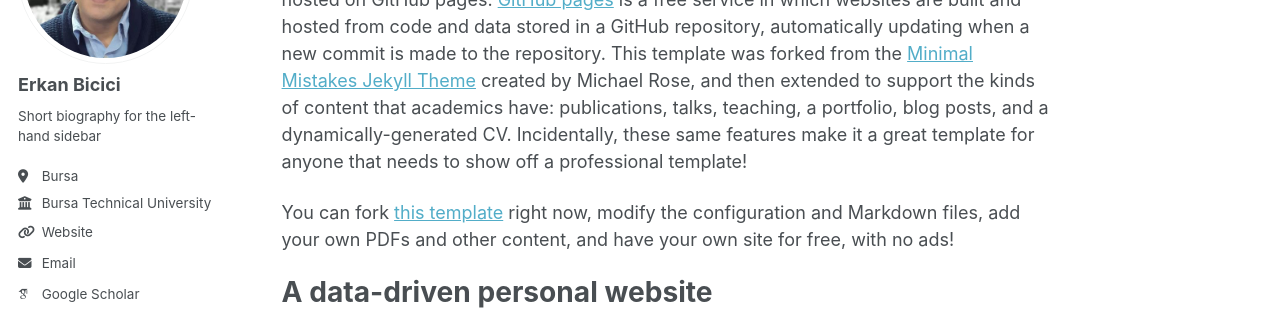
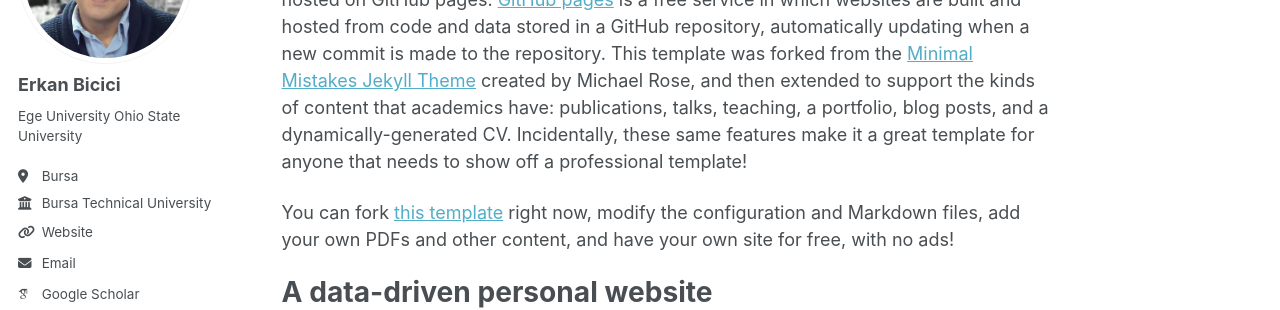
Before and after one commit to erkanbicici/erkanbicici.github.io, a Jekyll site: the page built from _pages/about.md, in a window 1280 px wide. Shown: the part 210-520 px from the top of the page. Built offline with Jekyll 4.4.1, drawn with Linux system fonts in a browser that asks for light colours; some web fonts are replaced; a script that is not in the unit is left out.

Commit message:
Update _config.yml

```diff
--- a/_config.yml
+++ b/_config.yml
@@ -25,7 +25,8 @@ author:
   avatar           : "Erkan Bicici.jpg"
   name             : "Erkan Bicici"
   pronouns         : # example: "she/her"
-  bio              : "Short biography for the left-hand sidebar"
+  bio              : "Ege University
+                      Ohio State University"
   location         : "Bursa"
   employer         : "Bursa Technical University"
   uri              : "https://sayfam.btu.edu.tr/en/erkan.bicici"
```
